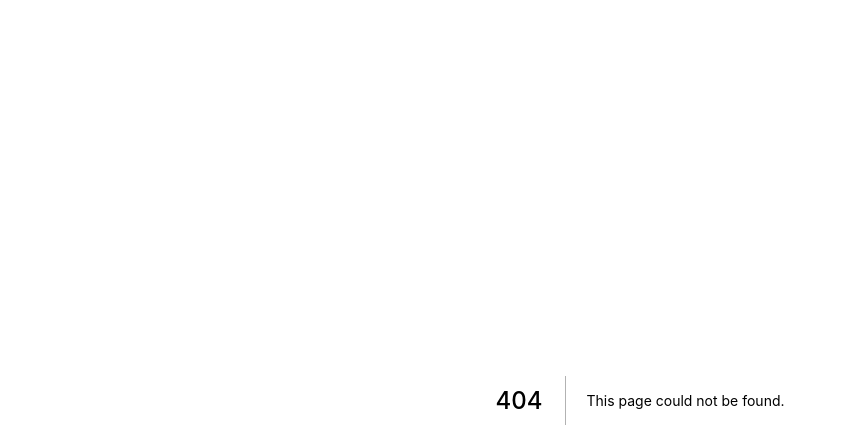
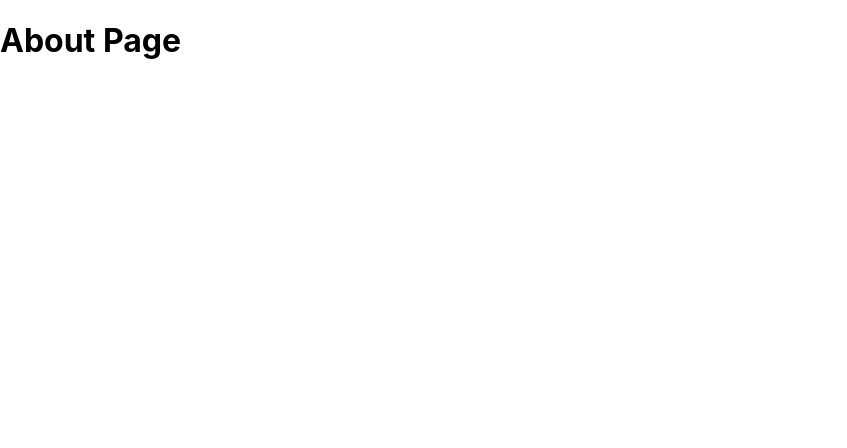
Before and after one commit to acloseknityarn/website, a Next.js app: page /about in a window 1280 px wide. Before the commit this address had no page. Shown: the top 448 px of the page, without its empty margins (0-847 px from the left). Built offline with nearby package versions, Linux system fonts and the light colour scheme.

Commit message:
added About page

```diff
--- /dev/null
+++ b/pages/about.js
@@ -0,0 +1,7 @@
+export default function About(){
+  return (
+    <div>
+      <h1>About Page</h1>
+    </div>
+  )
+}
```
